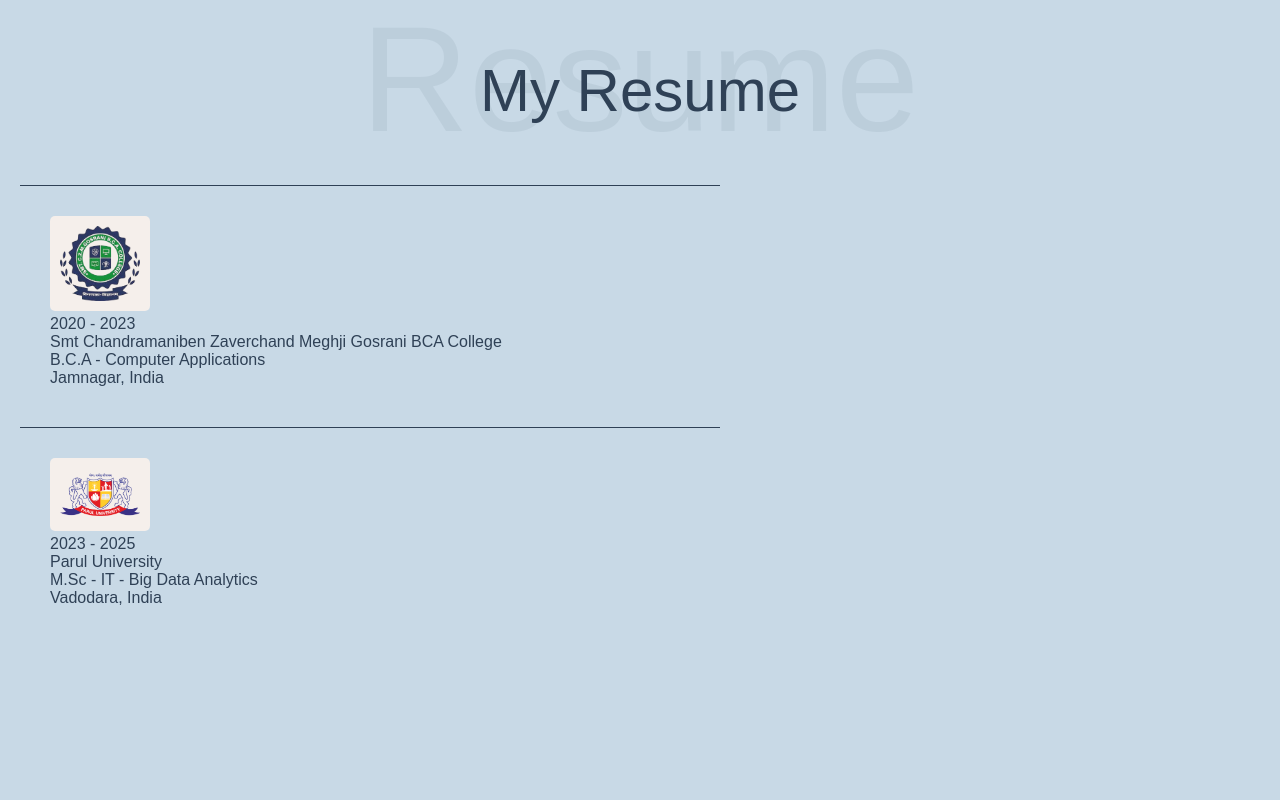
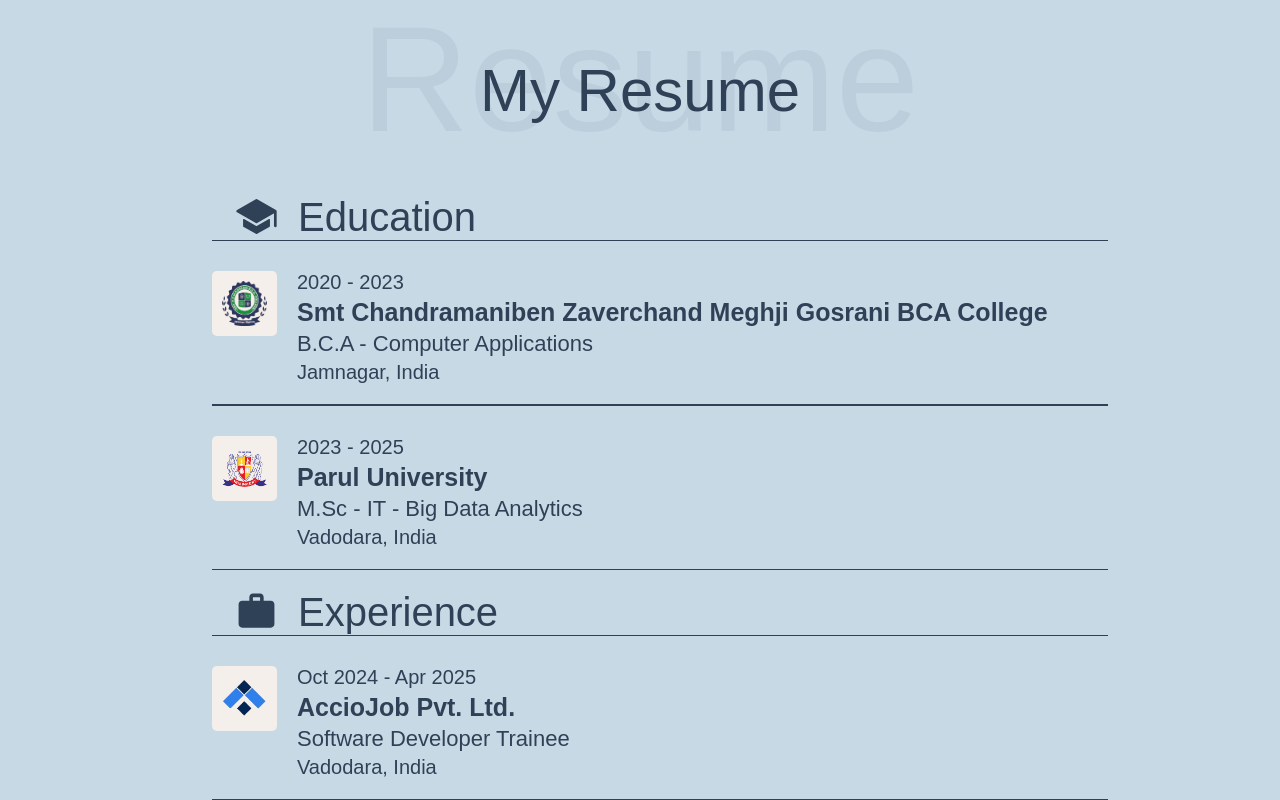
Before and after one commit to heergosrani02/my-portfolio, a React (Vite) app: page / in a window 1280 px wide. Shown: the part 2028-2828 px from the top of the page. Before the commit the page ends 2675 px from the top, so only its background shows below. Built offline with nearby package versions, Linux system fonts and the light colour scheme; a web font is replaced by a local one.

Commit message:
resumeSection-created

```diff
--- a/src/components/ResumeSection/ResumeSection.jsx
+++ b/src/components/ResumeSection/ResumeSection.jsx
@@ -1,7 +1,10 @@
-import resumeCss from "./ResumeSection.module.css"
-import { education, experience } from "./../../data.js"
+import resumeCss from "./ResumeSection.module.css";
+import { education, experience } from "./../../data.js";
 
-function ResumeSection(){
+import { IoSchool } from "react-icons/io5";
+import { MdWork } from "react-icons/md";
+
+function ResumeSection() {
   return (
     <>
       <section>
@@ -13,11 +16,16 @@
             <p>My Resume</p>
           </div>
 
+          <div className={resumeCss.title}>
+            <IoSchool size={43} />
+            <p>Education</p>
+          </div>
+
           <div className={resumeCss.education}>
             {education.map((edu) => (
-                <div className={resumeCss.innerDiv} key={edu.id}>
+              <div className={resumeCss.details} key={edu.id}>
                 <img src={edu.image} alt="czmgLogo" />
-                  <div className={resumeCss.details}>
+                <div className={resumeCss.inner}>
                   <p>{edu.date}</p>
                   <p>{edu.collegeName}</p>
                   <p>{edu.courseName}</p>
@@ -27,11 +35,28 @@
             ))}
           </div>
 
-            <div className={resumeCss.experience}></div>
+          <div className={resumeCss.title}>
+            <MdWork size={43} />
+            <p>Experience</p>
+          </div>
+
+          <div className={resumeCss.experience}>
+            {experience.map((edu) => (
+              <div className={resumeCss.details} key={edu.id}>
+                <img src={edu.image} alt="czmgLogo" />
+                <div className={resumeCss.inner}>
+                  <p>{edu.date}</p>
+                  <p>{edu.companyName}</p>
+                  <p>{edu.role}</p>
+                  <p>{edu.cityName}</p>
+                </div>
+              </div>
+            ))}
+          </div>
         </div>
       </section>
     </>
   );
 }
 
-export default ResumeSection
+export default ResumeSection;
--- a/src/components/ResumeSection/ResumeSection.module.css
+++ b/src/components/ResumeSection/ResumeSection.module.css
@@ -15,16 +15,61 @@
     text-align: center;
 }
 
-.innerDiv{
-    width: 50%;
-    padding: 30px;
-    margin: 10px 20px;
-    border-top: 1px solid #2f4156;
+.title{
+    width: 300px;
+    margin-top: 20px;
+    font-size: 40px;
+    display: flex;
+    gap: 20px;
+    position: relative;
+    left: 235px;
 }
 
-.innerDiv img{
-    width: 80px;
+.details{
+    width: 70%;
+    margin-left: 40px;
+    padding-bottom: 20px;
+    padding-top: 30px;
+    border-top: 1px solid #2f4156;
+    border-bottom: 1px solid #2f4156;
+    display: flex;
+}
+
+.details img {
+    width: 45px;
+    height: 45px;
     padding: 10px;
+    margin-right: 20px;
     background: #F5EFEB;
     border-radius: 5px;
 }
+.education, .experience{
+    display: flex;
+    flex-direction: column;
+    justify-content: center;
+    align-items: center;
+}
+
+.inner{
+    display: flex;
+    flex-direction: column;
+    justify-content: center;
+    gap: 4px;
+}
+
+.inner p:nth-child(1){
+    font-size: 20px;
+}
+
+.inner p:nth-child(2){
+    font-size: 25px;
+    font-weight: 600;
+}
+
+.inner p:nth-child(3){
+    font-size: 22px;
+}
+
+.inner p:nth-child(4){
+    font-size: 20px;
+}
```
Lines whose indentation alone changed are shown as unchanged.
